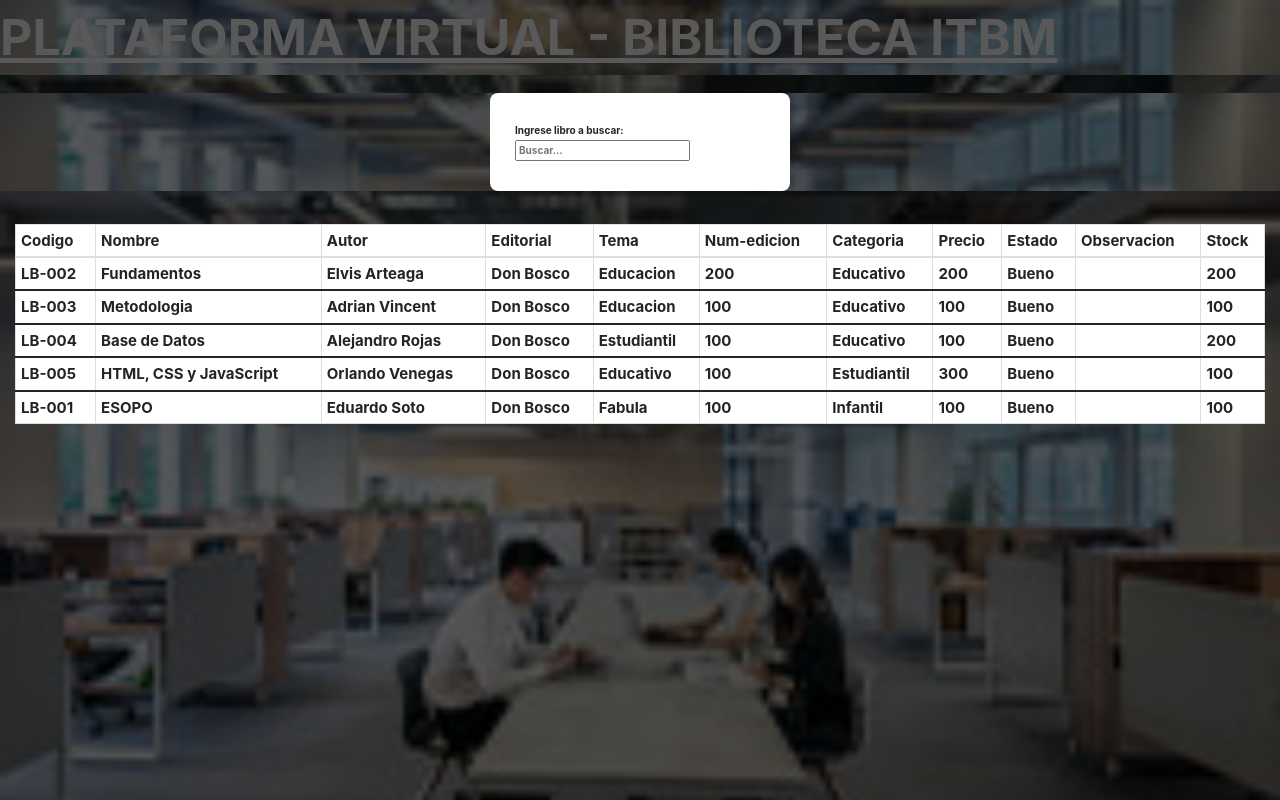
After one commit to rodriQuelali/froend-3roB, a PHP site: page /buscarlibro.html in a window 1280 px wide. The commit adds this page. Run offline with PHP 8.4, Linux system fonts and the light colour scheme; lists and menus that the app fills with data are empty.

Commit message:
Filtro para buscarlibro con JavaScript

```diff
--- /dev/null
+++ b/buscarlibro.html
@@ -0,0 +1,128 @@
+<!DOCTYPE html>
+<html lang="en">
+<head>
+  <meta charset="UTF-8">
+  <meta http-equiv="X-UA-Compatible" content="IE=edge">
+  <meta name="viewport" content="width=device-width, initial-scale=1.0">
+  <title>ITBM - Editar</title>
+  <link rel="stylesheet" href="css/estilos.css">
+  <link rel="stylesheet" href="css/_all-skins.min.css">
+  <link rel="stylesheet" href="css/AdminLTE.min.css">
+  <link rel="stylesheet" href="css/bootstrap-select.min.css">
+  <link rel="stylesheet" href="css/bootstrap.min.css">
+  <link rel="stylesheet" href="css/font-awesome.css">
+  <link rel="stylesheet" href="css/font-awesome.css.map">
+  <link rel="stylesheet" href="css/font-awesome.min.css">
+  <link rel="stylesheet" href="css/styles.css">
+</head>
+<body class="bg-dark">
+
+  <div class="bg-dark">
+    <a href="#" class="tamaño-texto"><b>PLATAFORMA VIRTUAL - BIBLIOTECA ITBM</a>
+  </div>
+
+  <div class="bg-dark" id="modalEdit">
+    <div class="form-content">
+      <div class="form-body">
+        <form id="formAdd">
+          <div class="control">
+            <label class="text-align mb-1 tamaño-text" for="codigo">Ingrese libro a buscar:</label>
+            <input type="text" name="buscador" id="buscador" placeholder="Buscar..." class="tamaño-text">
+          </div>
+        </form>
+      </div>
+    </div>
+  </div>
+  <div class="panel-body table-responsive" id="listadoregistros">
+    <table id="lstadoArticulos" class="table table-striped table-bordered table-condensed table-hover table-color tam-text">
+      <thead>
+        <th>Codigo</th>
+        <th>Nombre</th>
+        <th>Autor</th>
+        <th>Editorial</th>
+        <th>Tema</th>
+        <th>Num-edicion</th>
+        <th>Categoria</th>
+        <th>Precio</th>
+        <th>Estado</th>
+        <th>Observacion</th>
+        <th>Stock</th>
+      </thead>
+      <tbody>
+      </tbody>
+      <tfoot class="Articulo">
+         <th>LB-001</th>
+        <th>ESOPO</th>
+        <th>Eduardo Soto</th>
+        <th>Don Bosco</th>
+        <th>Fabula</th>
+        <th>100</th>
+        <th>Infantil</th>
+        <th>100</th>
+        <th>Bueno</th>
+        <th></th>
+        <th>100</th>
+      </tfoot>
+      <tfoot class="Articulo">
+        <th>LB-002</th>
+       <th>Fundamentos</th>
+       <th>Elvis Arteaga</th>
+       <th>Don Bosco</th>
+       <th>Educacion</th>
+       <th>200</th>
+       <th>Educativo</th>
+       <th>200</th>
+       <th>Bueno</th>
+       <th></th>
+       <th>200</th>
+     </tfoot>
+     <tfoot class="Articulo">
+      <th>LB-003</th>
+     <th>Metodologia</th>
+     <th>Adrian Vincent</th>
+     <th>Don Bosco</th>
+     <th>Educacion</th>
+     <th>100</th>
+     <th>Educativo</th>
+     <th>100</th>
+     <th>Bueno</th>
+     <th></th>
+     <th>100</th>
+   </tfoot>
+   <tfoot class="Articulo">
+    <th>LB-004</th>
+   <th>Base de Datos</th>
+   <th>Alejandro Rojas</th>
+   <th>Don Bosco</th>
+   <th>Estudiantil</th>
+   <th>100</th>
+   <th>Educativo</th>
+   <th>100</th>
+   <th>Bueno</th>
+   <th></th>
+   <th>200</th>
+ </tfoot>
+ <tfoot class="Articulo">
+  <th>LB-005</th>
+ <th>HTML, CSS y JavaScript</th>
+ <th>Orlando Venegas</th>
+ <th>Don Bosco</th>
+ <th>Educativo</th>
+ <th>100</th>
+ <th>Estudiantil</th>
+ <th>300</th>
+ <th>Bueno</th>
+ <th></th>
+ <th>100</th>
+</tfoot>
+    </table>
+  </div>
+
+  <div class="alert" id="alert">Algo sucedió..</div>
+
+  <div id="categoriaList" class="categoria-list"></div>
+
+
+<script src="js/app.js"></script>
+</body>
+</html>
--- a/css/estilos.css
+++ b/css/estilos.css
@@ -26,19 +26,34 @@
     color: white !important;
 }
 .tamaño-text{
+<<<<<<< HEAD
+  font-size: 19px !important;
+  inline-size: auto;
+=======
   font-size: 20px !important;
+>>>>>>> 04e3f8878161a1cb36bf6bd6355a9eac9145e819
 }
 .tam-text{
   font-size: 15px !important;
 }
 .text-align{
+<<<<<<< HEAD
+    text-align: center !important;
+=======
     text-align: center;
+>>>>>>> 04e3f8878161a1cb36bf6bd6355a9eac9145e819
 }
 .table-color{
   background-color: rgb(255, 255, 255) !important;
   position: relative;
 }
 
+<<<<<<< HEAD
+.filtro{
+  display: none !important;
+}
+=======
+>>>>>>> 04e3f8878161a1cb36bf6bd6355a9eac9145e819
 /* API */
 html {
     font-family: sans-serif;
--- a/js/app.js
+++ b/js/app.js
@@ -31,6 +31,27 @@ const updateCategoria = () => {
   document.querySelector('#formEdit').reset();
 }
 
+<<<<<<< HEAD
+document.addEventListener("keyup", e=>{
+
+  if (e.target.matches("#buscador")){
+
+      if (e.key ==="Escape")e.target.value = ""
+
+      document.querySelectorAll(".Articulo").forEach(fruta =>{
+
+          fruta.textContent.toLowerCase().includes(e.target.value.toLowerCase())
+            ?fruta.classList.remove("filtro")
+            :fruta.classList.add("filtro")
+      })
+
+  }
+
+
+})
+
+=======
+>>>>>>> 04e3f8878161a1cb36bf6bd6355a9eac9145e819
 // MODAL ADIT MANAGER
 /** --------------------------------------------------------------- */
 const modalEdit = document.querySelector('#modalEdit');
```
